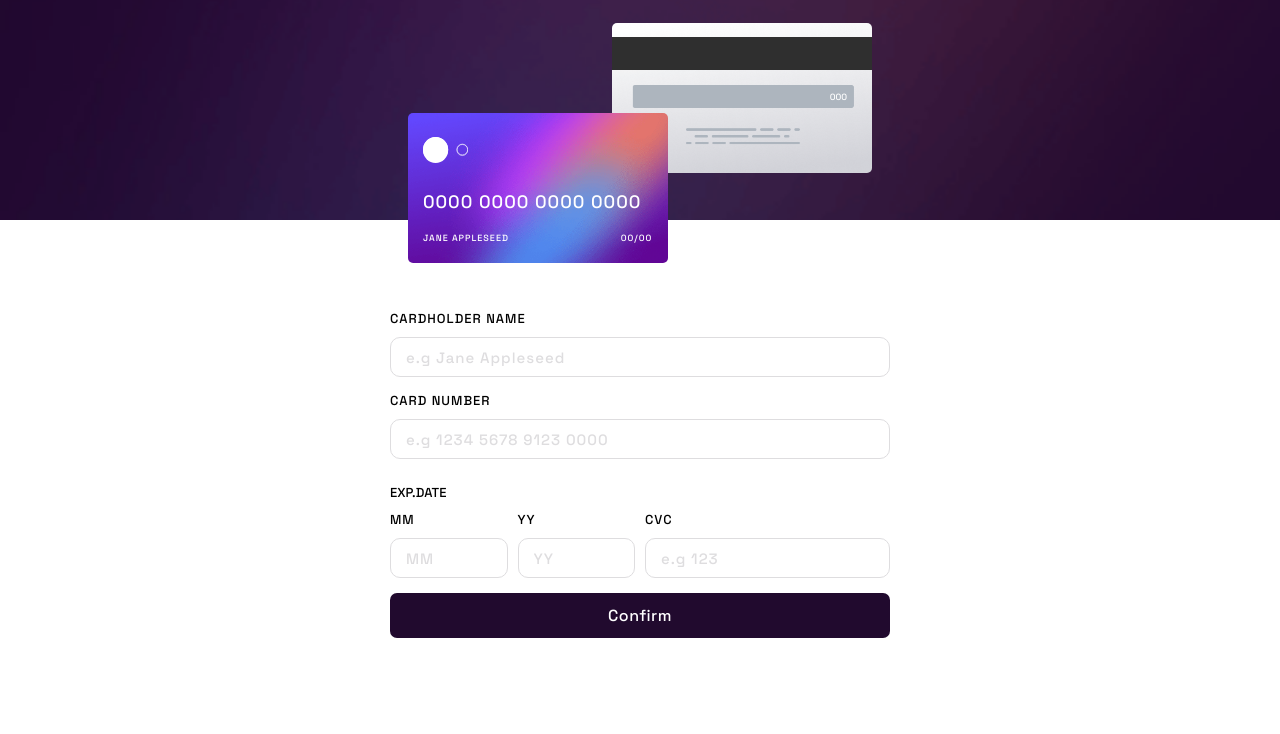
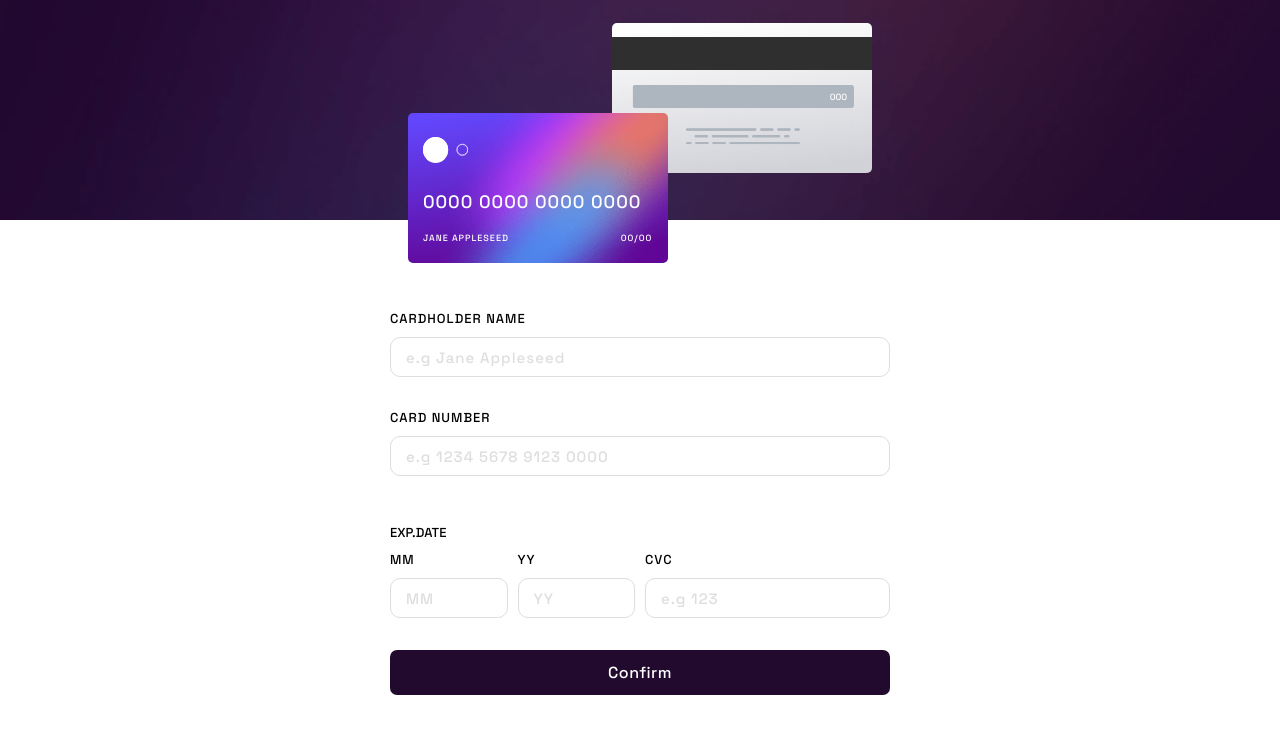
Before and after one commit to salvarez96/FEM-interactive-card-form, a React (Vite) app: page / in a window 1280 px wide. Shown: the top 734 px of the page. Built offline with nearby package versions, Linux system fonts and the light colour scheme.

Commit message:
Add error messages and revamped client-side validation

```diff
--- a/src/components/card-form/card-form.module.scss
+++ b/src/components/card-form/card-form.module.scss
@@ -22,7 +22,6 @@ input {
   border: 1px solid var(--light-grayish-violet);
   padding: 0 15px;
   margin-top: 10px;
-  margin-bottom: 15px;
 
   &::placeholder {
     color: var(--light-grayish-violet);
@@ -31,6 +30,14 @@ input {
   &:invalid {
     outline-color: var(--error-color);
   }
+}
+
+span {
+  display: block;
+  margin-left: 10px;
+  margin-bottom: 15px;
+  color: var(--error-color);
+  min-height: calc(17rem / 16);
 }
 
 .card-details {
--- a/src/components/card-form/card-form.tsx
+++ b/src/components/card-form/card-form.tsx
@@ -2,6 +2,9 @@ import React from 'react'
 import CardInput from './card-input'
 import styles from './card-form.module.scss'
 import Button from '../globals/Button'
+import { errorMessages } from './error-messages'
+
+const errors = errorMessages()
 
 export default function CardForm() {
   return (
@@ -12,13 +15,18 @@ export default function CardForm() {
           formTitle={'Cardholder name'}
           labelId={'card-holder-name'}
           placeHolder={'e.g Jane Appleseed'}
+          pattern={"^\\w{2,}.*"}
+          errorMessage={errors.cardHolderNameError}
           />
         <CardInput
+          type='tel'
           formTitle={'Card number'}
           labelId={'card-number'}
           placeHolder={'e.g 1234 5678 9123 0000'}
           maxLength={16}
+          minLength={16}
           pattern={"[0-9]{16,16}"}
+          errorMessage={errors.cardNumberError}
           />
         <div className={styles['card-details']}>
           <p>EXP.DATE</p>
@@ -28,7 +36,11 @@ export default function CardForm() {
               labelId={'month'}
               placeHolder={'MM'}
               maxLength={2}
+              minLength={1}
               pattern={"\\d{1,2}"}
+              min={1}
+              max={12}
+              errorMessage={errors.mmError}
               />
           </div>
           <div>
@@ -38,23 +50,27 @@ export default function CardForm() {
               placeHolder={'YY'}
               maxLength={2}
               pattern={"\\d{2,2}"}
+              min={new Date().getFullYear() - 2000}
+              errorMessage={errors.yyError}
               />
           </div>
           <div>
             <CardInput
+              type='tel'
               formTitle={'Cvc'}
               labelId={'cvc'}
               placeHolder={'e.g 123'}
               maxLength={3}
               pattern={"\\d{3,3}"}
+              errorMessage={errors.cvcError}
               />
           </div>
         </div>
-      </form>
         <Button
           type={'submit'}
           buttonText={'Confirm'}
         />
+      </form>
     </div>
   )
 }
--- a/src/components/card-form/card-input.tsx
+++ b/src/components/card-form/card-input.tsx
@@ -1,18 +1,48 @@
-import React, { ChangeEvent, ChangeEventHandler } from 'react'
+import React, { ChangeEvent } from 'react'
 import { CardInputModel } from './card-input.model'
 
-export default function CardInput({ type, formTitle, labelId, placeHolder,  maxLength, pattern }: CardInputModel) {
+export default function CardInput({
+  type,
+  formTitle,
+  labelId,
+  placeHolder,
+  maxLength,
+  minLength,
+  pattern,
+  min,
+  max,
+  errorMessage }: CardInputModel
+  ) {
+
+  const [error, setError] = React.useState('')
 
   function validateInfo(e: ChangeEvent<HTMLInputElement>) {
     const value = e.target.value
-    if (e.target.type === 'tel') {
+    if (e.target.type === 'tel' || e.target.type === 'number') {
       e.target.value = value.trim()
-      e.target.value = value.replace(/[A-z]/, '')
+      e.target.value = value.replace(/[A-ú]/, '')
 
       if (e.target.id === 'month') {
         const monthValue = Number(value)
-        monthValue < 13 && monthValue > 0 ? e.target.value = value : e.target.value = value.replace(/[0-9]/, '')
+        if (monthValue < 13 && monthValue > 0) {
+          e.target.value = value
+          e.target.setCustomValidity('')
+        } else {
+          e.target.value = value.replace(/[0-9]/, '')
+          e.target.setCustomValidity('Remember numerical months go between 1 and 12')
+        }
       }
+    }
+
+    if (e.target.type === 'text') {
+      e.target.value = value.trim()
+      e.target.value = value.replace(/[0-9]/, '')
+    }
+
+    if (!e.target.validity.valid) {
+      setError(errorMessage())
+    } else {
+      setError('')
     }
   }
 
@@ -20,14 +50,18 @@ export default function CardInput({ type, formTitle, labelId, placeHolder,  maxL
     <>
       <label htmlFor={labelId}>{formTitle}</label>
       <input
-        type={type ?? 'tel'}
+        type={type ?? 'number'}
         id={labelId}
         placeholder={placeHolder}
         maxLength={maxLength}
+        minLength={minLength}
         pattern={pattern}
+        min={min}
+        max={max}
         onChange={validateInfo}
         required
       />
+      <span id={`${labelId}Error`} aria-live='polite'>{error}</span>
     </>
   )
 }
--- /dev/null
+++ b/src/components/card-form/error-messages.ts
@@ -0,0 +1,19 @@
+export function errorMessages() {
+  return {
+    cardHolderNameError() {
+      return 'Enter your name as it appears in your card'
+    },
+    cardNumberError() {
+      return 'Enter a valid 16 digit number'
+    },
+    mmError() {
+      return 'Enter a valid month'
+    },
+    yyError() {
+      return 'Enter a valid year equal or greater than the current year'
+    },
+    cvcError() {
+      return 'Enter a valid 3 digit CVC'
+    }
+  }
+}
--- a/src/components/globals/Button.tsx
+++ b/src/components/globals/Button.tsx
@@ -1,8 +1,15 @@
-import React from 'react'
+import React, { FormEvent } from 'react'
 import { GlobalButton } from './globals.model'
 
 export default function Button({ type, buttonText }: GlobalButton) {
+  function preventDefault(e: FormEvent<HTMLButtonElement>) {
+    e.preventDefault()
+    console.log(e);
+    // if (e === 'submit') {
+    // }
+  }
+
   return (
-    <button type={type}>{buttonText}</button>
+    <button type={type} onSubmit={preventDefault}>{buttonText}</button>
   )
 }
```
Also changed, not shown: src/components/card-form/card-input.model.ts (+9 -5 lines). Lines whose indentation alone changed are shown as unchanged.
